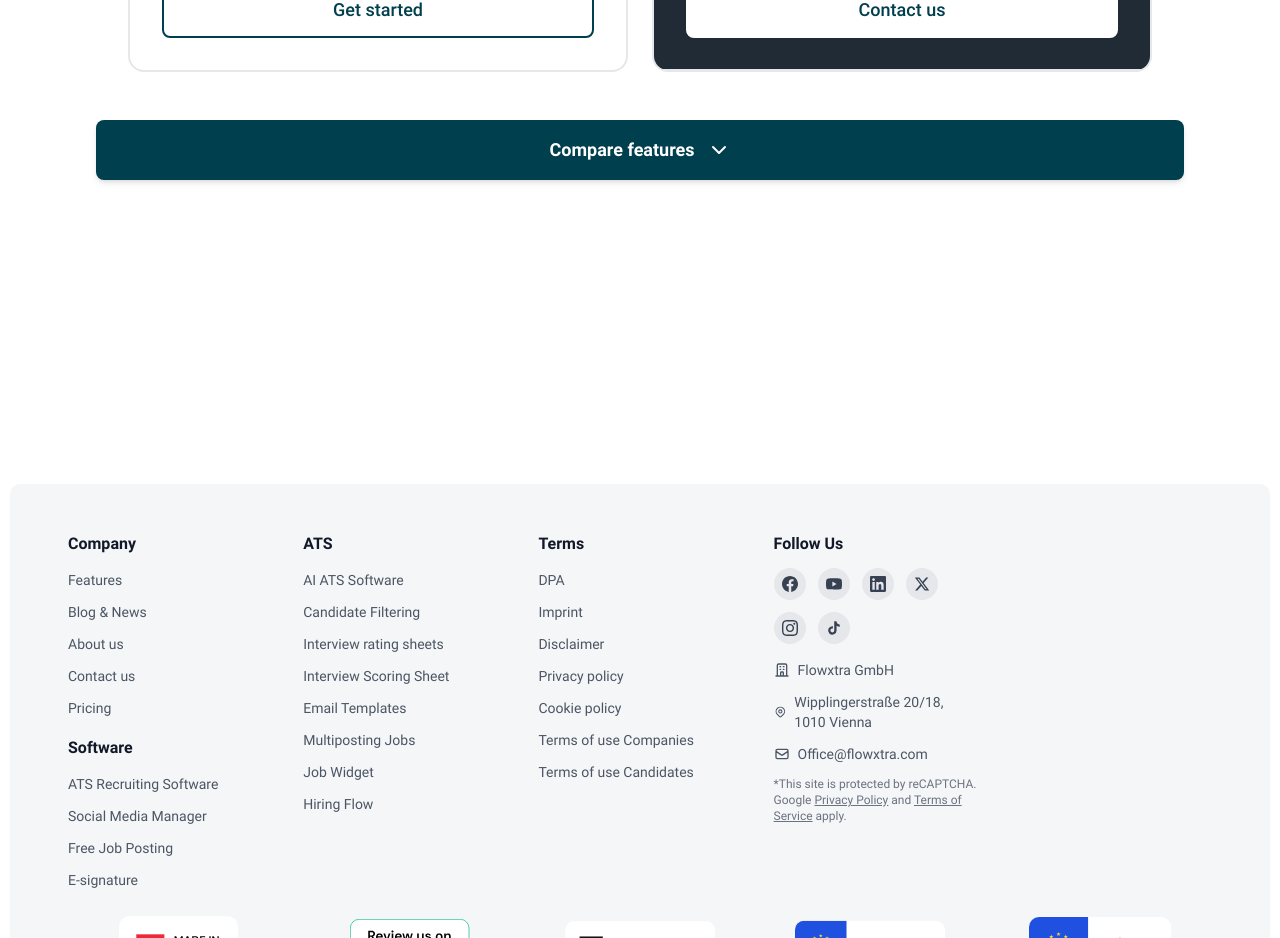
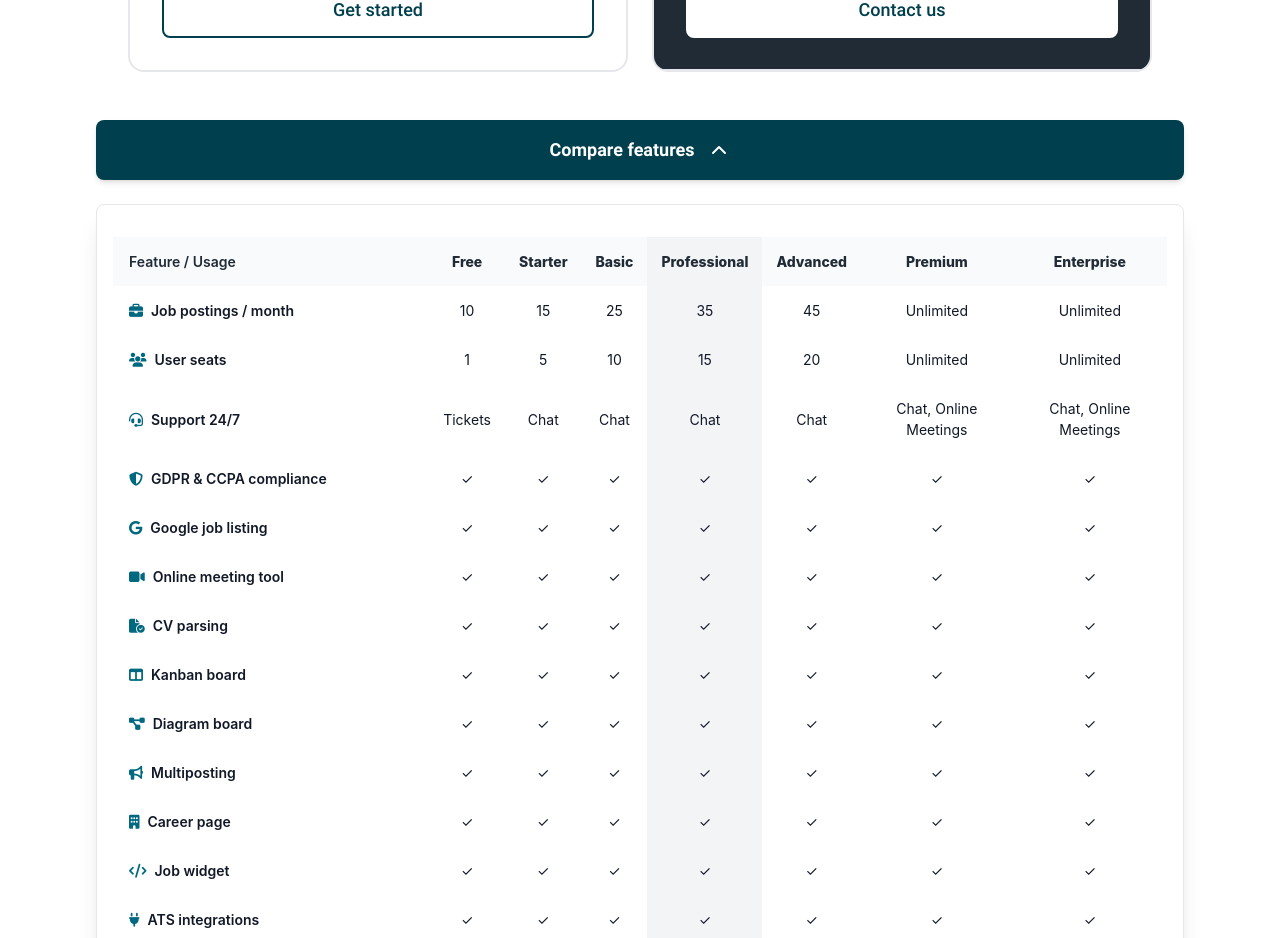
Before and after one commit to Flowxtra/landdingpage_flowxtra, a Next.js app: page /en/pricing in a window 1280 px wide. Shown: the part 1459-2397 px from the top of the page. Built offline with nearby package versions, Linux system fonts and the light colour scheme.

Commit message:
Compare features

```diff
--- a/app/[locale]/pricing/page.tsx
+++ b/app/[locale]/pricing/page.tsx
@@ -9,7 +9,7 @@ export default function PricingPage() {
         {/* Page Header */}
 
         {/* Pricing Section Component */}
-        <PricingSection />
+        <PricingSection defaultCompareOpen={true} />
       </div>
     </div>
   );
```
